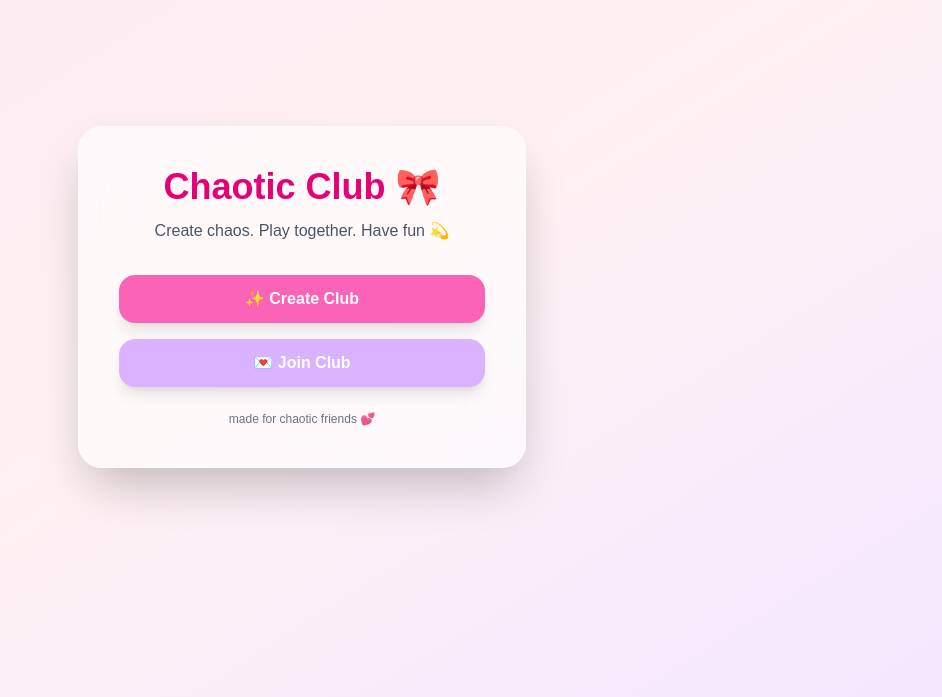
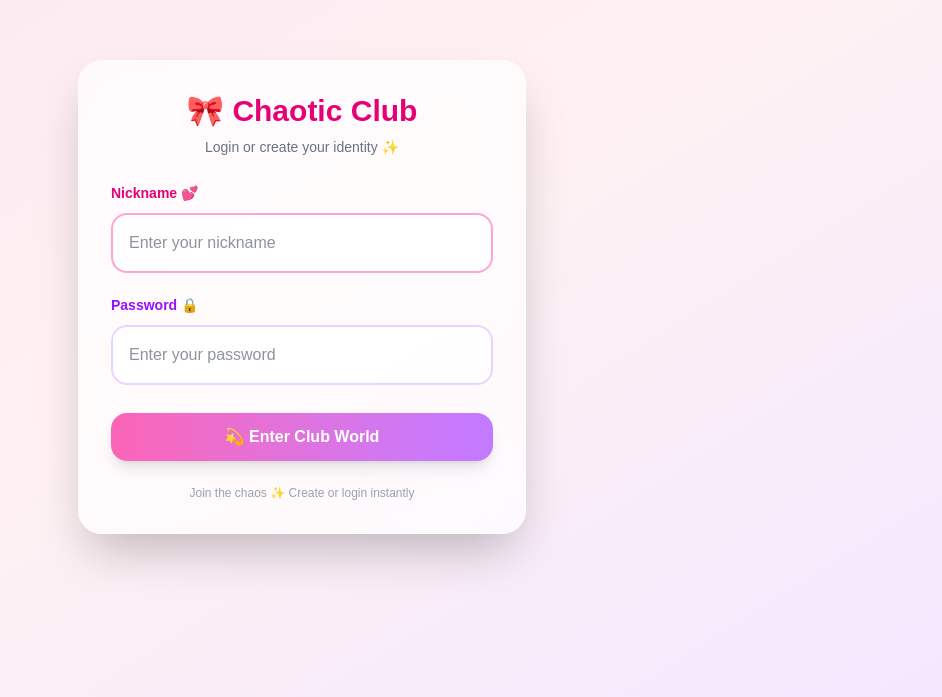
Before and after one commit to pannkaythweoo/chaotic-club, a Next.js app: page / in a window 1280 px wide. Shown: the part 103-800 px from the top of the page, without its empty margins (338-1280 px from the left). Built offline with nearby package versions, Linux system fonts and the light colour scheme; no server answers.

Commit message:
real project deploy

```diff
--- a/app/page.tsx
+++ b/app/page.tsx
@@ -1,38 +1,118 @@
-import Link from "next/link";
+"use client";
 
-export default function Home() {
+import { useState } from "react";
+import { useRouter } from "next/navigation";
+import { supabase } from "@/lib/supabase";
+
+export default function LoginPage() {
+  const router = useRouter();
+
+  const [nickname, setNickname] = useState("");
+  const [password, setPassword] = useState("");
+
+  const handleLogin = async () => {
+    if (!nickname || !password) {
+      alert("Fill all fields");
+      return;
+    }
+
+    const { data: user, error } = await supabase
+      .from("users")
+      .select("*")
+      .eq("nickname", nickname)
+      .single();
+
+    if (error && error.code !== "PGRST116") {
+      alert(error.message);
+      return;
+    }
+
+    if (user) {
+      if (user.password !== password) {
+        alert("Nickname already exists or wrong password");
+        return;
+      }
+
+      localStorage.setItem("user", JSON.stringify(user));
+      router.push("/home");
+      return;
+    }
+
+    const { data: newUser, error: insertError } = await supabase
+      .from("users")
+      .insert({
+        nickname,
+        password,
+      })
+      .select()
+      .single();
+
+    if (insertError) {
+      alert(insertError.message);
+      return;
+    }
+
+    localStorage.setItem("user", JSON.stringify(newUser));
+    router.push("/home");
+  };
+
   return (
     <main className="min-h-screen flex items-center justify-center bg-gradient-to-br from-pink-100 via-rose-50 to-purple-100 px-4">
-      <div className="backdrop-blur-xl bg-white/60 border border-white/40 shadow-2xl rounded-3xl p-10 w-full max-w-md text-center">
 
-        {/* Title */}
-        <h1 className="text-4xl font-bold text-pink-600">
-          Chaotic Club 🎀
+      {/* CARD */}
+      <div className="w-full max-w-md bg-white/70 backdrop-blur-xl border border-white/40 shadow-2xl rounded-3xl p-8">
+
+        {/* HEADER */}
+        <h1 className="text-3xl font-bold text-center text-pink-600">
+          🎀 Chaotic Club
         </h1>
 
-        <p className="text-gray-600 mt-3">
-          Create chaos. Play together. Have fun 💫
+        <p className="text-center text-gray-500 text-sm mt-2">
+          Login or create your identity ✨
         </p>
 
-        {/* Buttons */}
-        <div className="mt-8 flex flex-col gap-4">
+        <div className="mt-6 flex flex-col gap-5">
 
-          <Link href="/create">
-            <button className="w-full py-3 rounded-2xl bg-pink-400 hover:bg-pink-500 text-white font-semibold shadow-lg transition">
-              ✨ Create Club
-            </button>
-          </Link>
+          {/* NICKNAME */}
+          <div>
+            <label className="text-sm font-semibold text-pink-600">
+              Nickname 💕
+            </label>
 
-          <Link href="/join">
-            <button className="w-full py-3 rounded-2xl bg-purple-300 hover:bg-purple-400 text-white font-semibold shadow-lg transition">
-              💌 Join Club
-            </button>
-          </Link>
+            <input
+              className="w-full mt-2 p-4 rounded-2xl bg-white/80 border-2 border-pink-300 text-gray-800 font-medium focus:outline-pink-400 focus:ring-2 focus:ring-pink-200 transition"
+              placeholder="Enter your nickname"
+              onChange={(e) => setNickname(e.target.value)}
+            />
+          </div>
+
+          {/* PASSWORD */}
+          <div>
+            <label className="text-sm font-semibold text-purple-600">
+              Password 🔒
+            </label>
+
+            <input
+              type="password"
+              className="w-full mt-2 p-4 rounded-2xl bg-white/80 border-2 border-purple-200 text-gray-800 font-medium focus:outline-purple-400 focus:ring-2 focus:ring-purple-200 transition"
+              placeholder="Enter your password"
+              onChange={(e) => setPassword(e.target.value)}
+            />
+          </div>
+
+          {/* BUTTON */}
+          <button
+            onClick={handleLogin}
+            className="mt-2 py-3 rounded-2xl bg-gradient-to-r from-pink-400 to-purple-400 hover:from-pink-500 hover:to-purple-500 text-white font-bold shadow-lg transition transform hover:scale-[1.02]"
+          >
+            💫 Enter Club World
+          </button>
+
         </div>
 
-        {/* Footer */}
-        <p className="text-xs text-gray-500 mt-6">
-          made for chaotic friends 💕
+        {/* FOOTER TEXT */}
+        <p className="text-center text-xs text-gray-400 mt-6">
+          Join the chaos ✨ Create or login instantly
         </p>
 
       </div>
```
